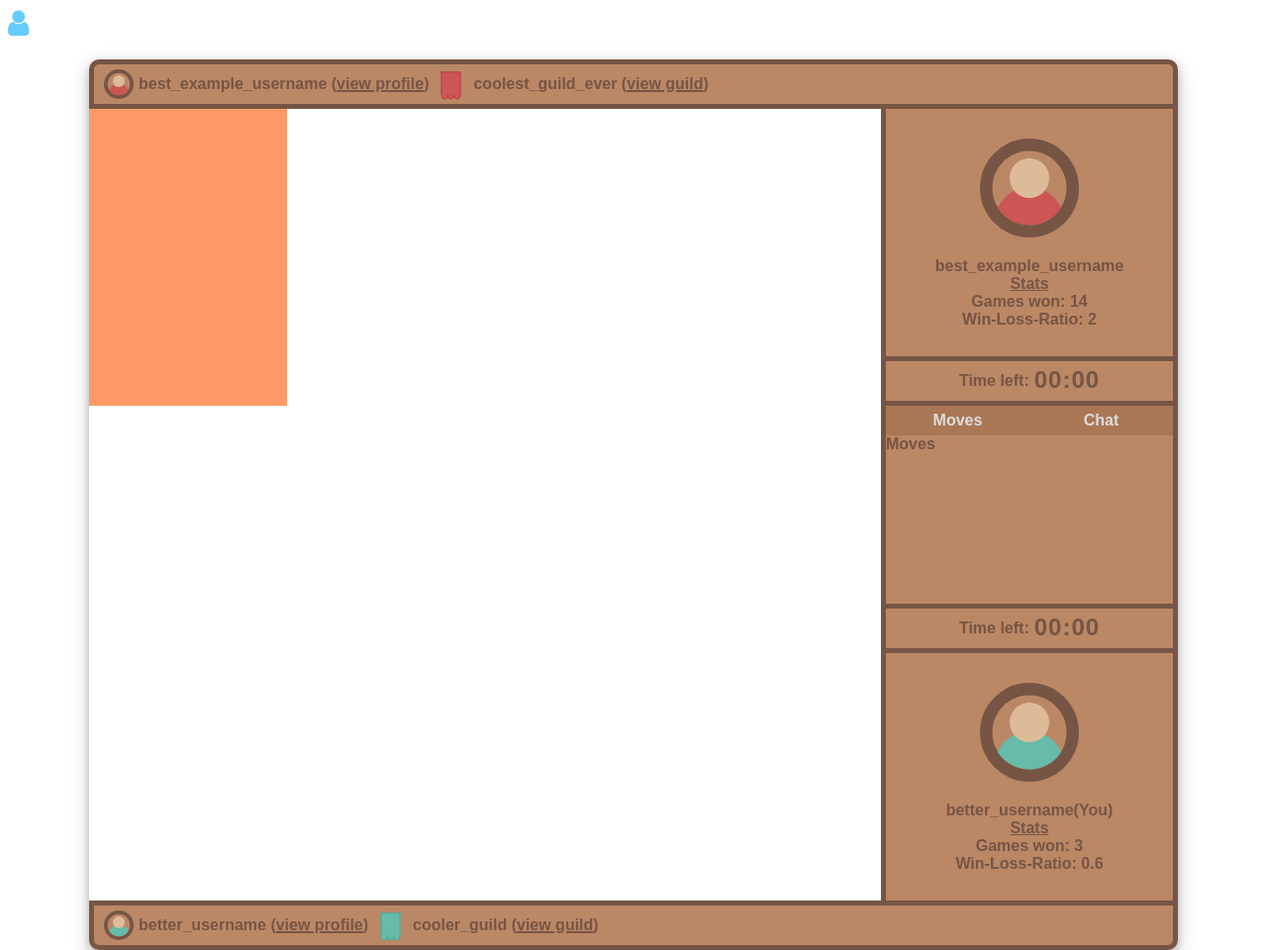
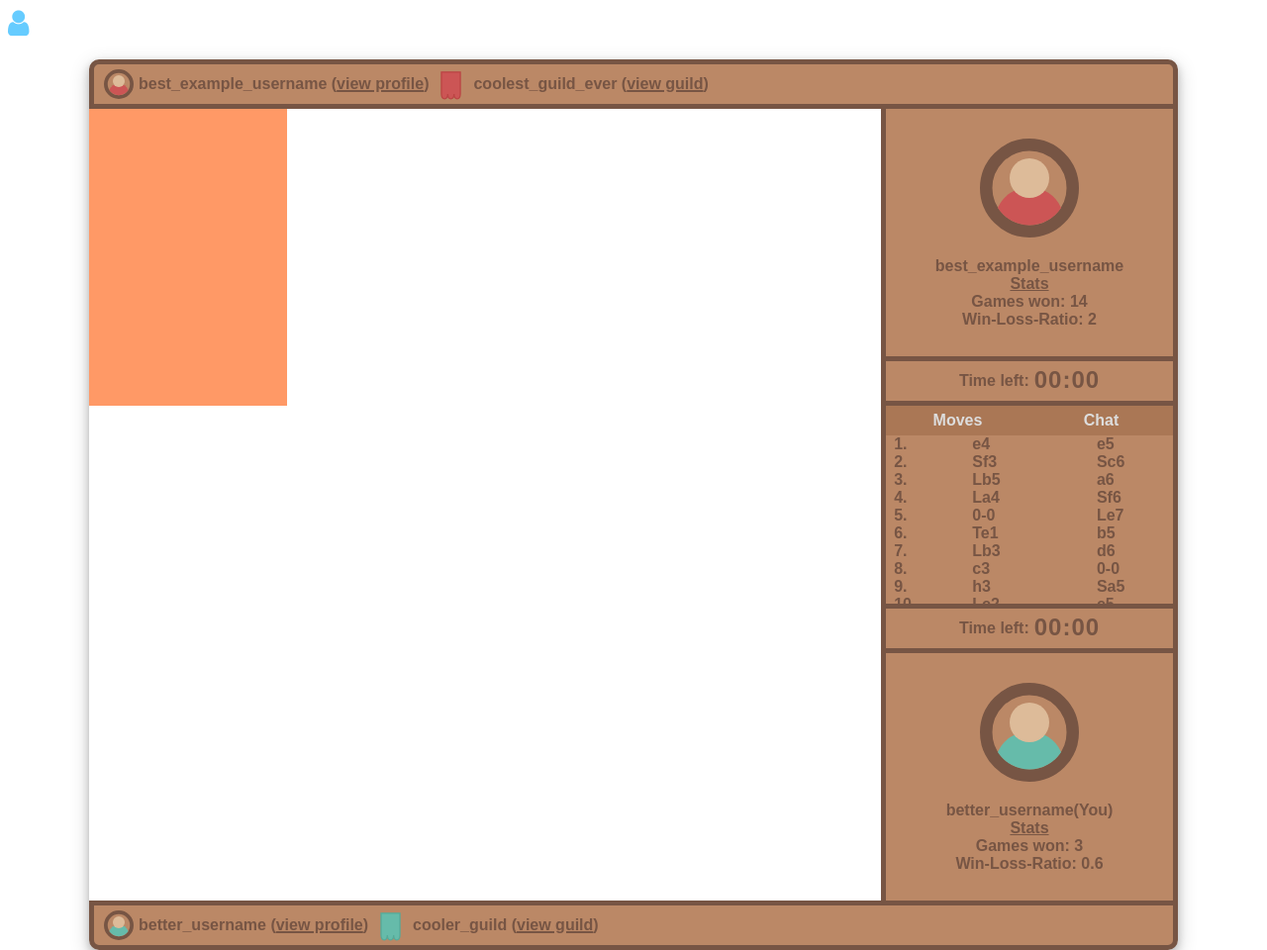
Before and after one commit to Codylon-Studios/Big-Game, a website: page public/index.html in a window 1280 px wide. Shown: the whole page at 99% size. Drawn offline with nearby package versions, Linux system fonts and the light colour scheme; no server answers.

Commit message:
Added example moves

```diff
--- a/public/index.css
+++ b/public/index.css
@@ -113,7 +113,7 @@ canvas {
 }
 
 .moves-chat-select-moves, .moves-chat-select-chat {
-    width: 50%;
+    width: 150px;
     height: 30px;
     align-items: center;
     justify-content: center;
@@ -127,12 +127,28 @@ canvas {
     background-color: #964;
 }
 
-.moves, .chat {
-    height: 170px;
+.chat {
+    display: none;
 }
 
-.chat {
-    display: none;
+.moves {
+    display: flex;
+    overflow: scroll;
+    scrollbar-color: #775544 transparent;
+}
+
+.moves-number, .moves-first, .moves-second {
+    height: 170px;
+    justify-content: center;
+    display: flex;
+}
+
+.moves-number {
+    width: 40px;
+}
+
+.moves-first, .moves-second {
+    width: 130px;
 }
 
 #register-popup-bg, #login-popup-bg, #delete-popup-bg{
--- a/public/index.html
+++ b/public/index.html
@@ -40,7 +40,15 @@
                         </div>
                     </div>
                     <div class="moves">
-                        Moves
+                        <div class="moves-number">
+                            1.<br>2.<br>3.<br>4.<br>5.<br>6.<br>7.<br>8.<br>9.<br>10.
+                        </div>
+                        <div class="moves-first">
+                            e4<br>Sf3<br>Lb5<br>La4<br>0-0<br>Te1<br>Lb3<br>c3<br>h3<br>Lc2
+                        </div>
+                        <div class="moves-second">
+                            e5<br>Sc6<br>a6<br>Sf6<br>Le7<br>b5<br>d6<br>0-0<br>Sa5<br>c5
+                        </div>
                     </div>
                     <div class="chat">
                         Chat
--- a/public/index.js
+++ b/public/index.js
@@ -227,7 +227,7 @@ document.getElementById("delete-form").addEventListener("submit", (ev) => {
 
 document.querySelector(".moves-chat-select-moves").addEventListener("click", () => {
     document.querySelector(".chat").style.display = "none";
-    document.querySelector(".moves").style.display = "block";
+    document.querySelector(".moves").style.display = "flex";
 });
 
 document.querySelector(".moves-chat-select-chat").addEventListener("click", () => {
```
